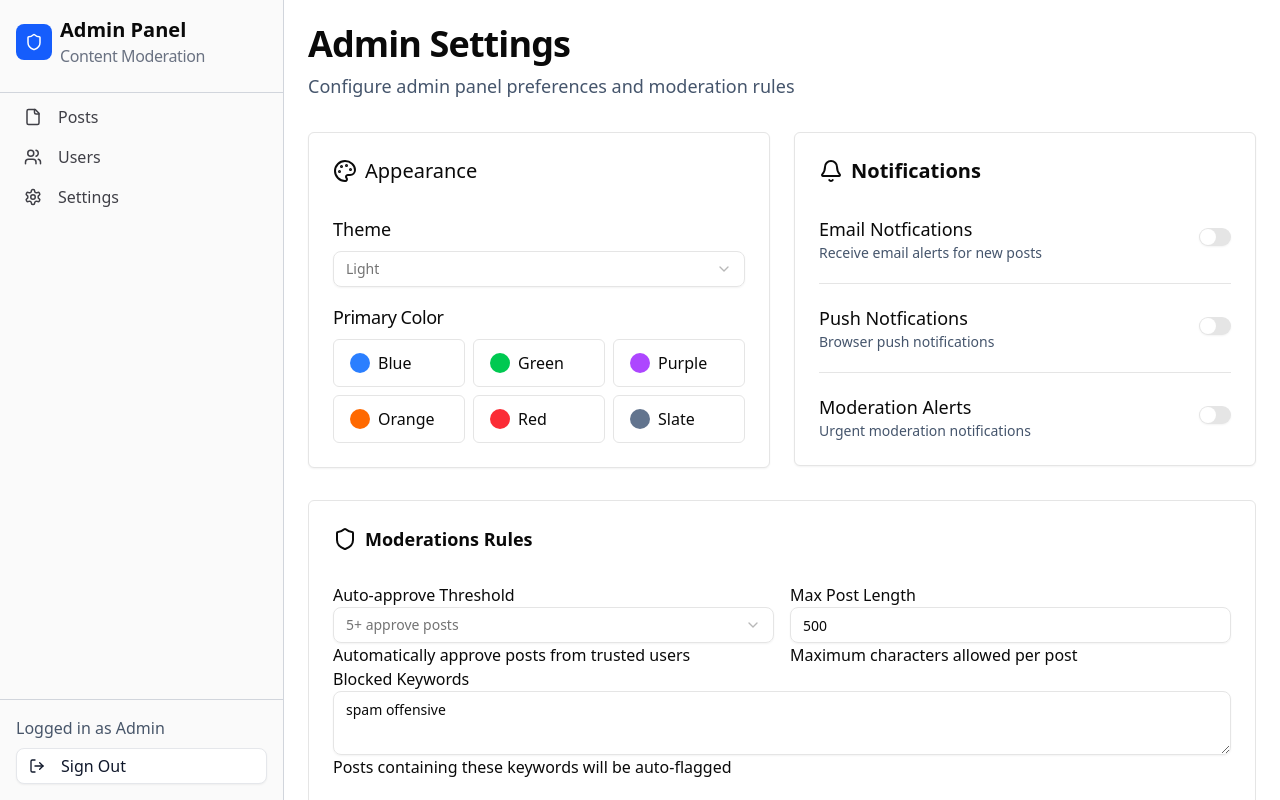
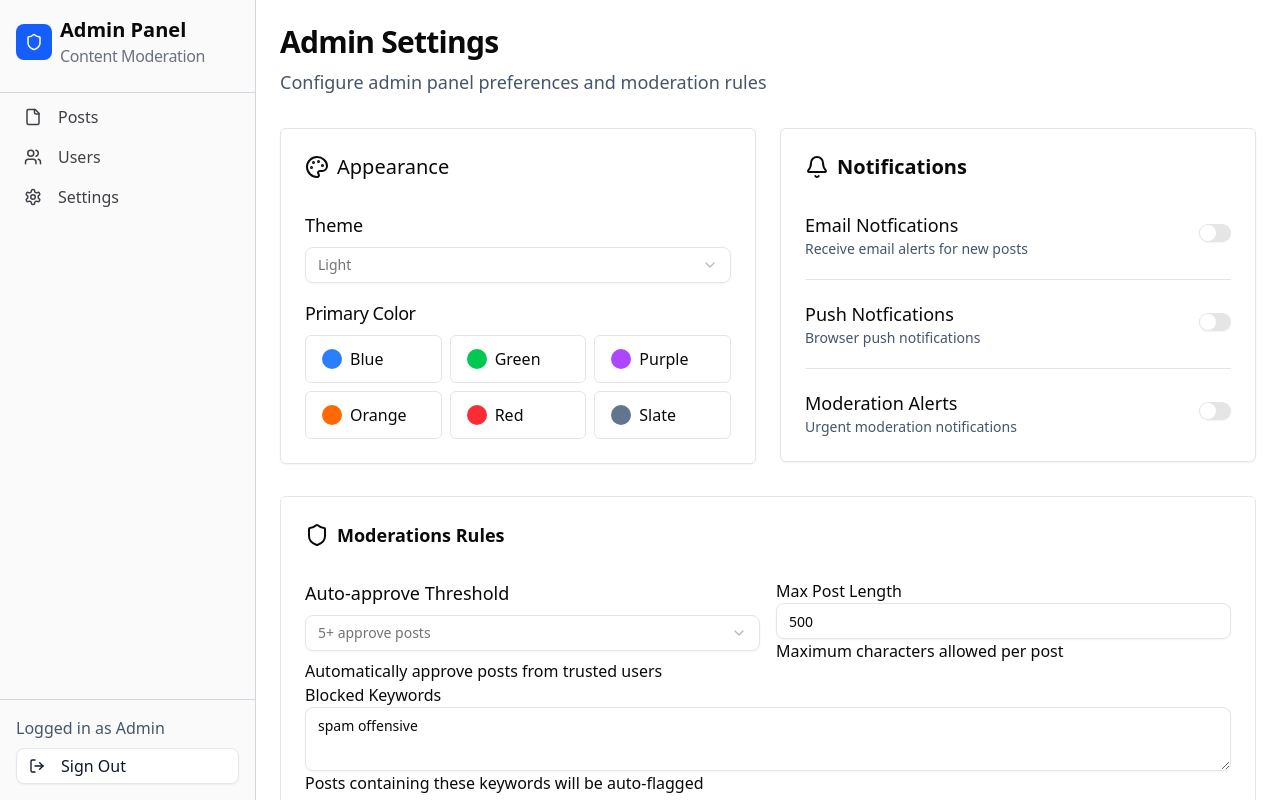
Before and after one commit to AmjustGettingStarted/KalyaniMotors_AdminPanel, a Next.js app: page /settings in a window 1280 px wide. Shown: the top 800 px of the page. Built offline with nearby package versions, Linux system fonts and the light colour scheme.

Commit message:
fix(layout): fixed the width of sidebar and the content page

```diff
--- a/app/layout.tsx
+++ b/app/layout.tsx
@@ -28,10 +28,10 @@ export default function RootLayout({
       <body
         className={`${geistSans.variable} ${geistMono.variable} antialiased`}
       >
-        <div className="h-full max-w-71 hidden md:block md:fixed inset-y-0 z-50 ">
+        <div className="h-full md:max-w- hi64dden md:block md:fixed inset-y-0 z-50 ">
           <Sidebar />
         </div>
-        <main className="w-full md:w-auto md:ml-71 flex-1">{children}</main>
+        <main className="w-full md:w-auto md:ml-64 flex-1">{children}</main>
       </body>
     </html>
   );
--- a/app/settings/page.tsx
+++ b/app/settings/page.tsx
@@ -34,7 +34,7 @@ const Settings = () => {
       <div className="space-y-4 sm:space-y-8 flex flex-col">
         {/* Top Header */}
         <div>
-          <h1 className="text-xl sm:text-4xl tracking-tight font-semibold">
+          <h1 className="text-3xl tracking-tight font-semibold">
             Admin Settings
           </h1>
           <h3 className="text-sm sm:text-lg font-normal text-slate-600 pt-2">
@@ -126,7 +126,9 @@ const Settings = () => {
                   <div className="flex justify-between items-center">
                     <div className="flex flex-col">
                       <p className="text-lg font-medium">Push Notfications</p>
-                      <p className="text-sm text-slate-600">Browser push notifications</p>
+                      <p className="text-sm text-slate-600">
+                        Browser push notifications
+                      </p>
                     </div>
                     <div>
                       <Switch className="cursor-pointer" />
@@ -138,8 +140,7 @@ const Settings = () => {
                     <div className="flex flex-col">
                       <p className="text-lg font-medium">Moderation Alerts</p>
                       <p className="text-sm text-slate-600">
-                        Urgent moderation
-                        notifications
+                        Urgent moderation notifications
                       </p>
                     </div>
                     <div>
@@ -157,7 +158,7 @@ const Settings = () => {
           <Card className="rounded-sm shadow-none">
             <CardHeader>
               <CardTitle>
-                <p className="flex gap-2 items-center">
+                <p className="flex gap-2 items-center font-semibold text-xl">
                   <Shield />
                   <h1 className="text-lg">Moderations Rules</h1>
                 </p>
@@ -166,8 +167,8 @@ const Settings = () => {
             <CardContent>
               <div className="grid grid-cols-2 gap-4">
                 {/* Threshold */}
-                <div className="flex flex-col">
-                  <p>Auto-approve Threshold</p>
+                <div className="flex flex-col space-y-2">
+                  <p className="text-lg">Auto-approve Threshold</p>
                   <p>
                     <Select>
                       <SelectTrigger className="w-full cursor-pointer">
--- a/components/main/sidebar.tsx
+++ b/components/main/sidebar.tsx
@@ -11,7 +11,7 @@ export const sidebar_routes = [
 
 const Sidebar = () => {
   return (
-    <div className=" w-71 h-full bg-[#FAFAFA] fixed left-0 top-0 border-r border-gray-300">
+    <div className=" w-64 h-full bg-[#FAFAFA] fixed left-0 top-0 border-r border-gray-300">
       <div className="h-full">
         <div className="flex flex-col justify-between h-full ">
           {/* Top Content */}
```
